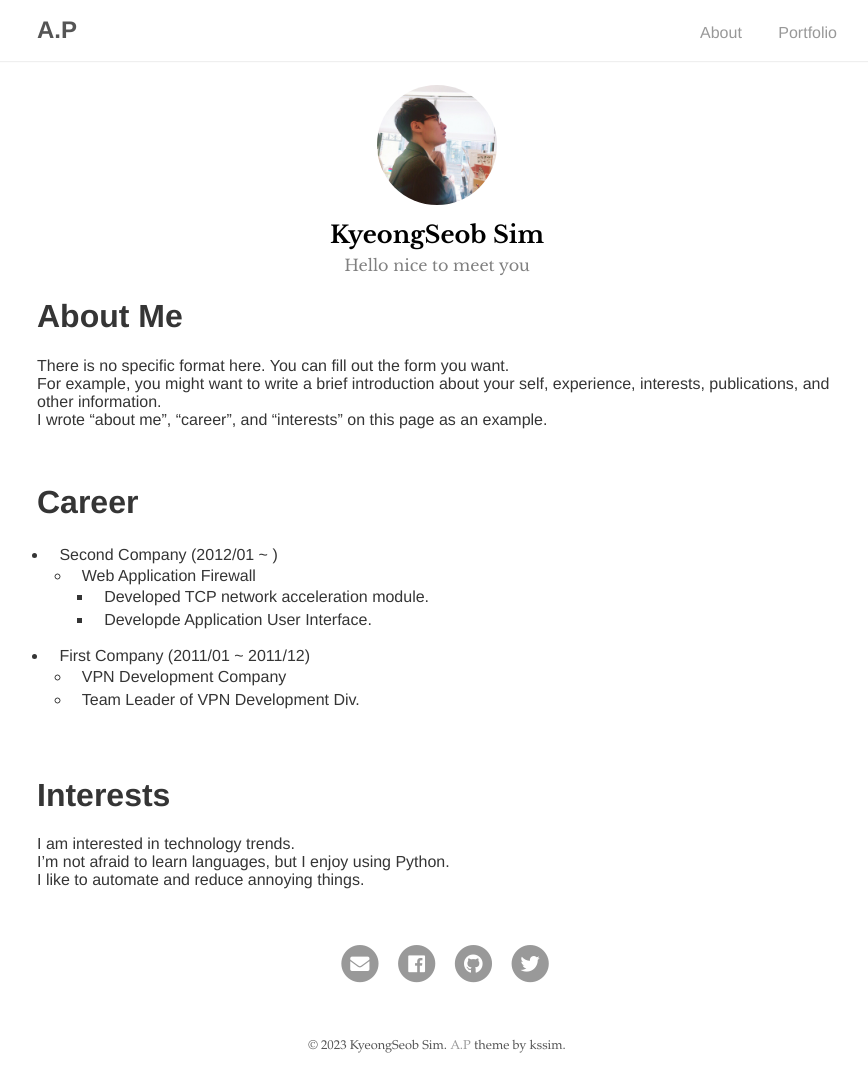
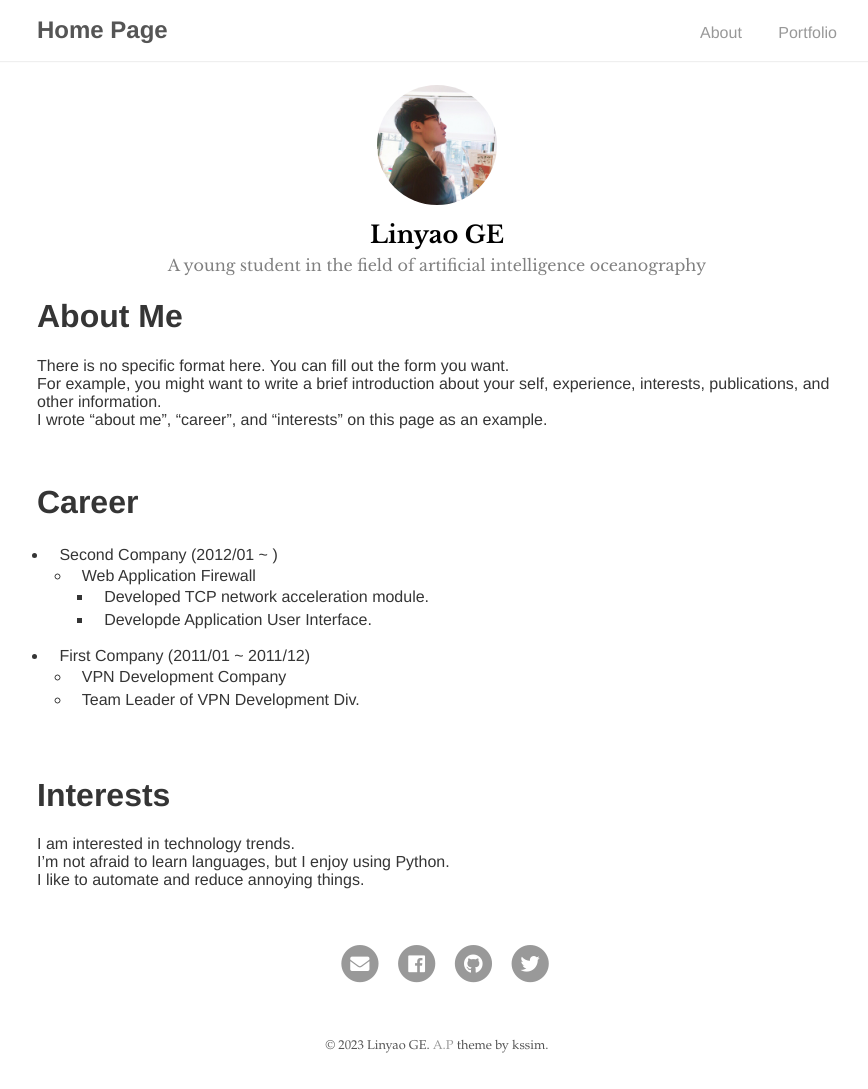
Before and after one commit to LinyaoGe/LinyaoGe.github.io, a Jekyll site: the page built from index.md, in a window 1280 px wide. Shown: the whole page, without its empty margins (203-1071 px from the left). Built offline with Jekyll 4.4.1, drawn with Linux system fonts in a browser that asks for light colours; our own code applies the rules of GitHub Pages for plain Markdown files.

Commit message:
Update _config.yml

```diff
--- a/_config.yml
+++ b/_config.yml
@@ -1,13 +1,13 @@
 # Site settings
-title: A.P
+title: Home Page
 baseurl: ""
 url: "https://LinyaoGe.github.io"
 google_analytics: # Tracking ID, e.g. "UA-000000-01"
 
 # Author
 author:
-  name: KyeongSeob Sim
-  desc: Hello nice to meet you
+  name: Linyao GE
+  desc: A young student in the field of artificial intelligence oceanography
   email: ksub0912@gmail.com
   selfie: assets/img/profile.jpg
 
```
